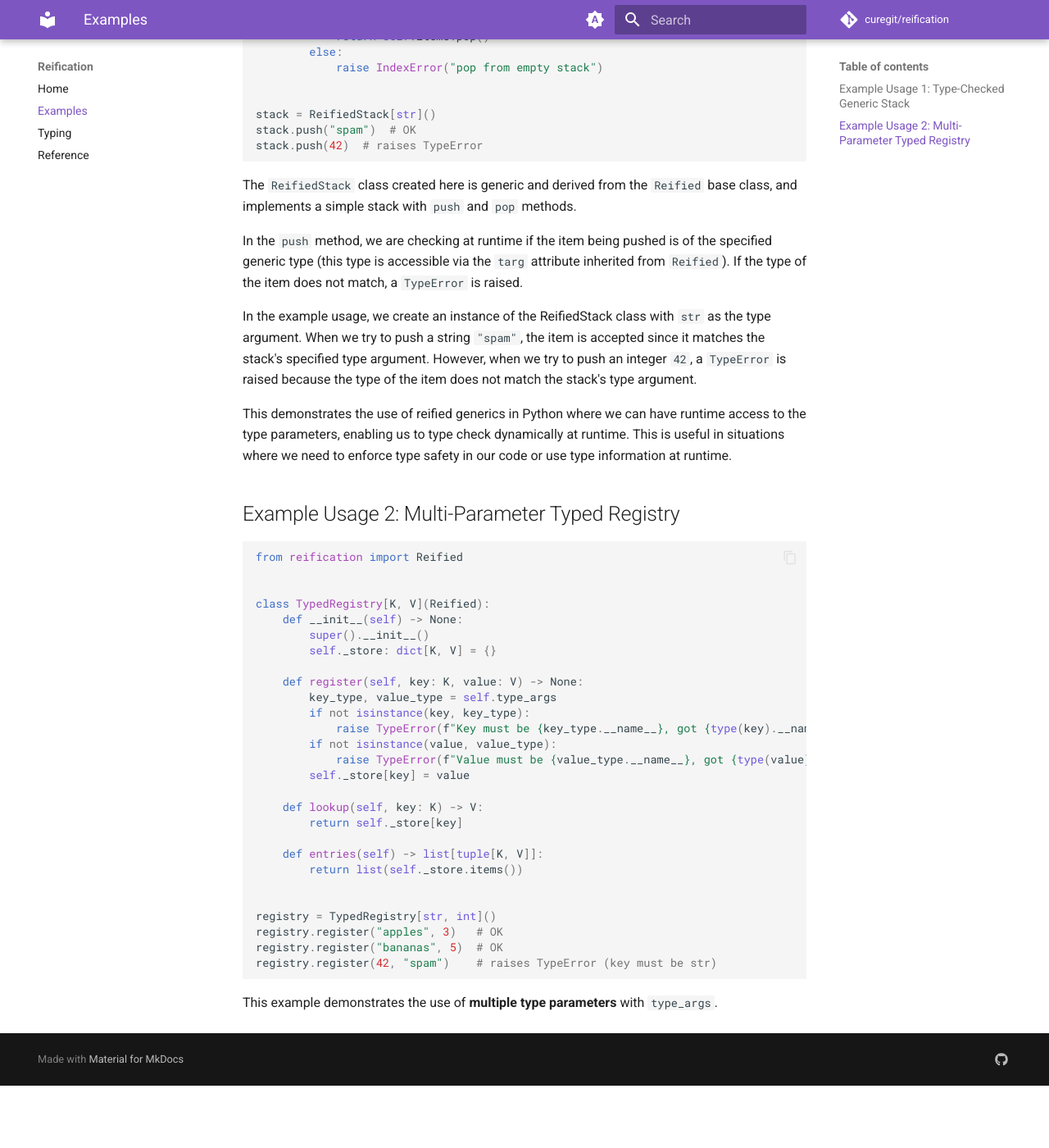
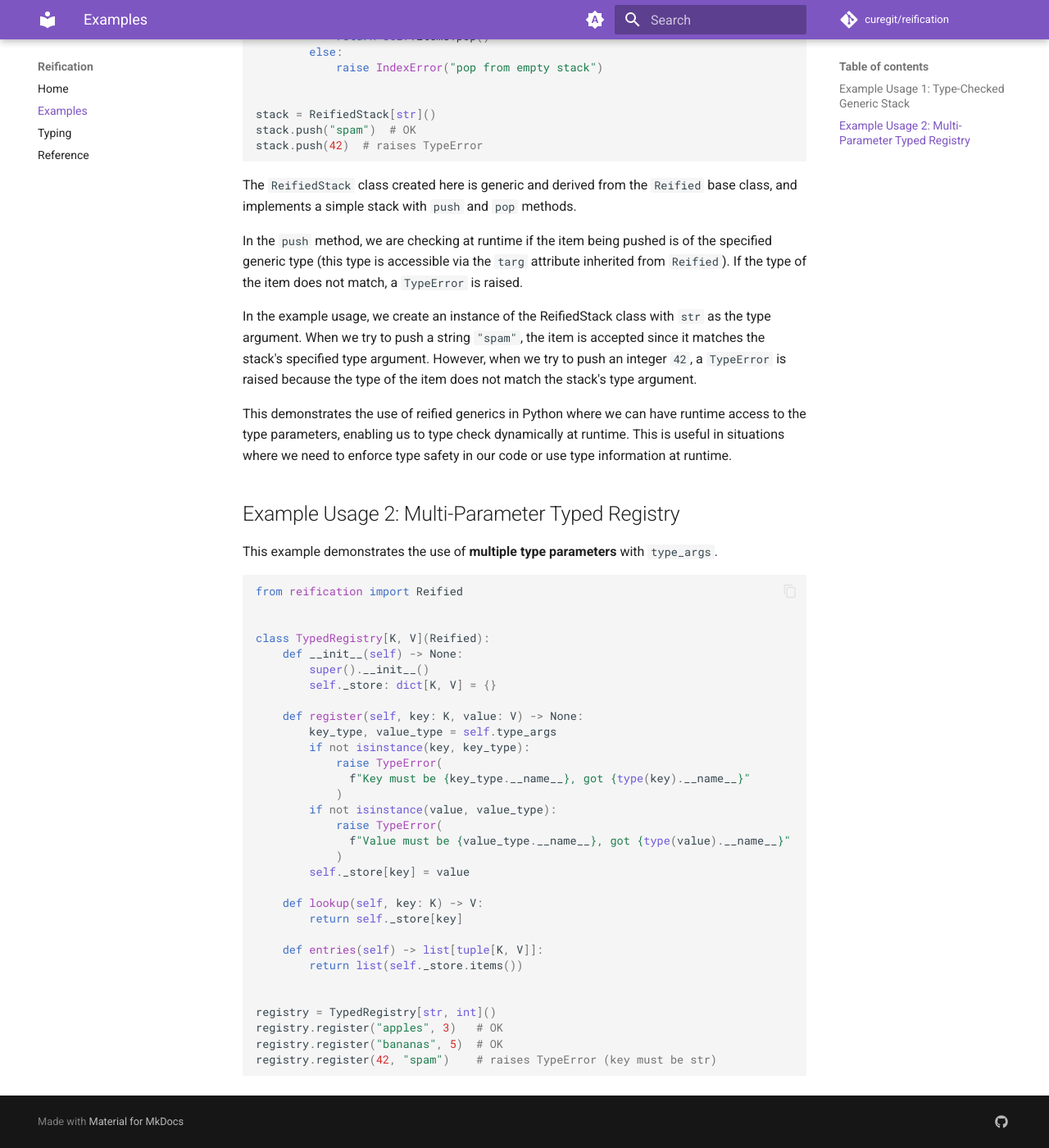
Before and after one commit to curegit/reification, an MkDocs documentation site: the page built from docs/examples.md, in a window 1280 px wide and 1400 px high, scrolled down 530 px. Shown: the whole window at 82% size. Built offline with MkDocs 1.6.1 and Material for MkDocs 9.7.7, drawn with Linux system fonts in a browser that asks for light colours; comment, search, counter and statistics services are not loaded; before the commit the page ends 1854 px from its top, so only the background shows below that; some of the changed lines change nothing that is shown.

Commit message:
Update docs

````diff
--- a/docs/examples.md
+++ b/docs/examples.md
@@ -43,6 +43,8 @@ This is useful in situations where we need to enforce type safety in our code or
 
 ## Example Usage 2: Multi-Parameter Typed Registry
 
+This example demonstrates the use of **multiple type parameters** with `type_args`.
+
 ```py
 from reification import Reified
 
@@ -55,9 +57,13 @@ class TypedRegistry[K, V](Reified):
     def register(self, key: K, value: V) -> None:
         key_type, value_type = self.type_args
         if not isinstance(key, key_type):
-            raise TypeError(f"Key must be {key_type.__name__}, got {type(key).__name__}")
+            raise TypeError(
+              f"Key must be {key_type.__name__}, got {type(key).__name__}"
+            )
         if not isinstance(value, value_type):
-            raise TypeError(f"Value must be {value_type.__name__}, got {type(value).__name__}")
+            raise TypeError(
+              f"Value must be {value_type.__name__}, got {type(value).__name__}"
+            )
         self._store[key] = value
 
     def lookup(self, key: K) -> V:
@@ -72,5 +78,3 @@ registry.register("apples", 3)   # OK
 registry.register("bananas", 5)  # OK
 registry.register(42, "spam")    # raises TypeError (key must be str)
 ```
-
-This example demonstrates the use of **multiple type parameters** with `type_args`.
````
